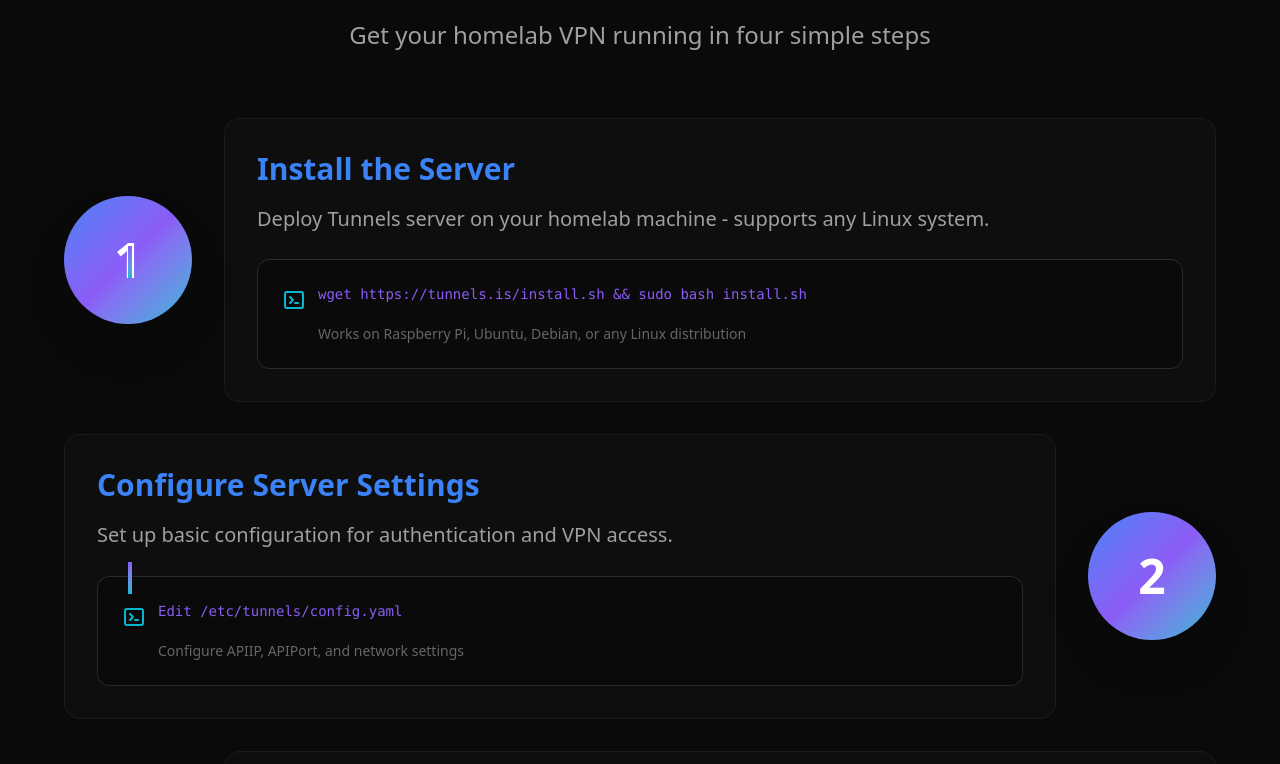
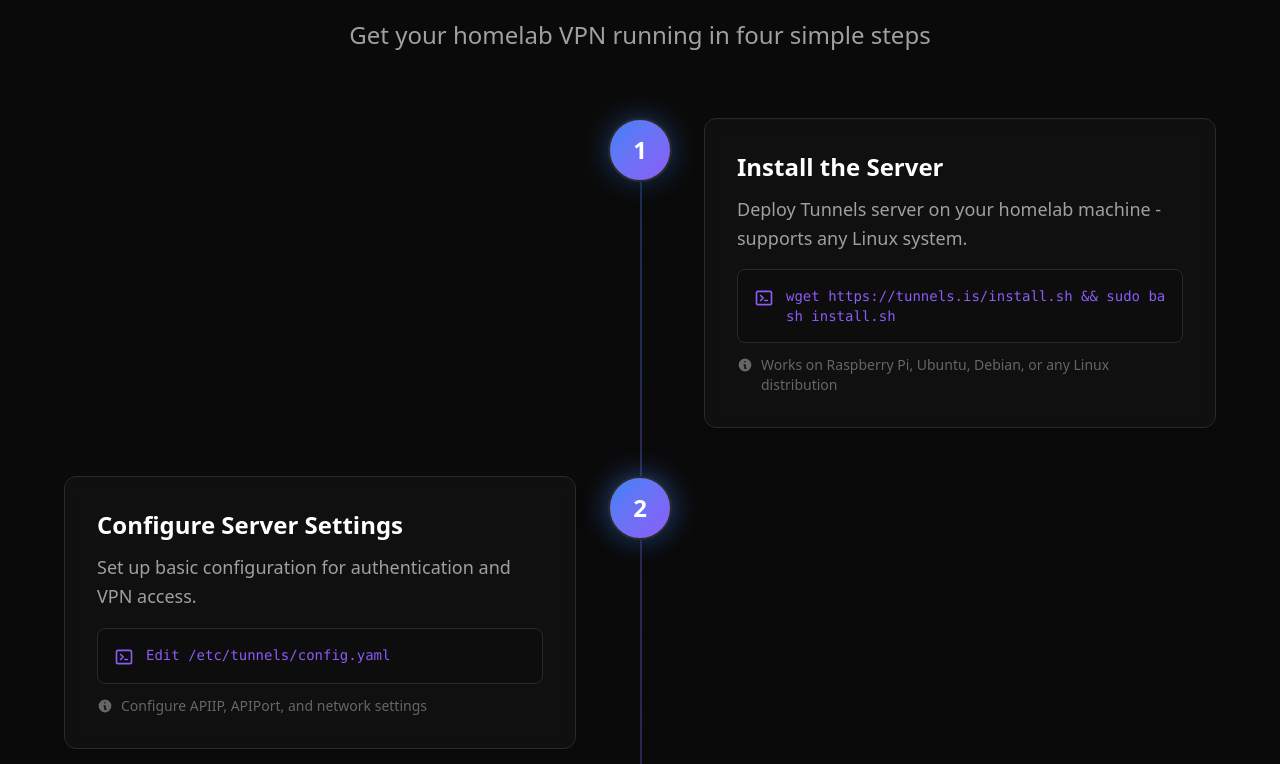
Before and after one commit to tunnels-is/web, a React (Vite) app: page /homelab in a window 1280 px wide. Shown: the part 2103-2867 px from the top of the page. Built offline with nearby package versions, Linux system fonts and the light colour scheme.

Commit message:
new timeline section

```diff
--- a/src/components/sections/FeatureTimeline.jsx
+++ b/src/components/sections/FeatureTimeline.jsx
@@ -2,7 +2,7 @@
 import useScrollAnimation from '../../hooks/useScrollAnimation';
 
 /**
- * FeatureTimeline - Timeline/step-by-step layout for setup guides
+ * FeatureTimeline - Modern vertical timeline layout for setup guides
  *
  * @param {Array} steps - Array of step objects
  * @param {string} steps[].step - Step number or identifier
@@ -13,102 +13,186 @@
  * @param {string} steps[].specs - Specifications or notes (optional)
  * @param {Array} steps[].providers - Array of provider names (optional)
  * @param {boolean} showConnectingLines - Show connecting lines between steps (default: true)
- * @param {boolean} pulseEffect - Enable pulse effect on step numbers (default: false)
+ * @param {boolean} compactMode - Use compact spacing (default: false)
  */
 const FeatureTimeline = ({
   steps = [],
   showConnectingLines = true,
-  pulseEffect = false
+  compactMode = false
 }) => {
   const [ref, isVisible] = useScrollAnimation();
 
   return (
-    <div ref={ref} className="space-y-8">
-      {steps.map((step, index) => (
+    <div ref={ref} className="relative">
+      {/* Vertical timeline line */}
+      {showConnectingLines && (
+        <div className="absolute left-6 md:left-1/2 top-8 bottom-8 w-0.5 bg-gradient-to-b from-dark-accent-primary via-dark-accent-secondary to-dark-accent-tertiary opacity-30" />
+      )}
+
+      <div className={compactMode ? "space-y-6" : "space-y-12"}>
+        {steps.map((step, index) => {
+          const isEven = index % 2 === 0;
+
+          return (
             <motion.div
               key={index}
-          initial={{ opacity: 0, x: index % 2 === 0 ? -100 : 100 }}
-          animate={isVisible ? { opacity: 1, x: 0 } : {}}
-          transition={{ duration: 0.8, delay: index * 0.15 }}
+              initial={{ opacity: 0, y: 50 }}
+              animate={isVisible ? { opacity: 1, y: 0 } : {}}
+              transition={{ duration: 0.6, delay: index * 0.12 }}
               className="relative"
             >
-          <div className={`flex flex-col md:flex-row gap-8 items-center ${
-            index % 2 === 1 ? 'md:flex-row-reverse' : ''
-          }`}>
-            {/* Step Number - Large Circle */}
+              {/* Mobile Layout */}
+              <div className="flex md:hidden items-start gap-6">
+                {/* Step badge */}
                 <motion.div
-              whileHover={{ scale: 1.1, rotate: 360 }}
-              transition={{ duration: 0.6 }}
-              className="flex-shrink-0 w-32 h-32 bg-gradient-to-br from-dark-accent-primary via-dark-accent-secondary to-dark-accent-tertiary rounded-full flex items-center justify-center shadow-2xl relative"
+                  whileHover={{ scale: 1.05 }}
+                  className="relative flex-shrink-0"
                 >
-              <span className="text-5xl font-bold text-white">{step.step}</span>
+                  {/* Glowing ring effect */}
+                  <motion.div
+                    animate={{
+                      scale: [1, 1.15, 1],
+                      opacity: [0.3, 0.5, 0.3]
+                    }}
+                    transition={{
+                      duration: 2.5,
+                      repeat: Infinity,
+                      delay: index * 0.3
+                    }}
+                    className="absolute inset-0 rounded-full bg-dark-accent-primary blur-md"
+                  />
 
-              {/* Pulse effect */}
-              {pulseEffect && (
-                <motion.div
-                  animate={{ scale: [1, 1.2, 1], opacity: [0.5, 0, 0.5] }}
-                  transition={{ duration: 2, repeat: Infinity }}
-                  className="absolute inset-0 rounded-full bg-dark-accent-primary"
-                ></motion.div>
-              )}
+                  {/* Step circle */}
+                  <div className="relative w-12 h-12 bg-gradient-to-br from-dark-accent-primary to-dark-accent-secondary rounded-full flex items-center justify-center shadow-xl border-2 border-dark-accent-primary/30">
+                    <span className="text-xl font-bold text-white">
+                      {step.step}
+                    </span>
+                  </div>
                 </motion.div>
 
-            {/* Content Card */}
-            <div className="flex-1 glass-effect p-8 rounded-2xl hover:bg-dark-elevated transition-all duration-300 border border-dark-border hover:border-dark-accent-primary">
-              <h3 className="text-3xl font-bold text-dark-accent-primary mb-4">
+                {/* Content card */}
+                <div className="flex-1">
+                  <StepContent step={step} index={index} />
+                </div>
+              </div>
+
+              {/* Desktop Layout */}
+              <div className="hidden md:grid md:grid-cols-[1fr_auto_1fr] gap-8 items-start">
+                {/* Left content (for odd indices) */}
+                <div className={isEven ? '' : 'flex justify-end'}>
+                  {!isEven && <StepContent step={step} index={index} />}
+                </div>
+
+                {/* Center - Step badge */}
+                <motion.div
+                  whileHover={{ scale: 1.05 }}
+                  className="relative flex-shrink-0"
+                >
+                  {/* Glowing ring effect */}
+                  <motion.div
+                    animate={{
+                      scale: [1, 1.15, 1],
+                      opacity: [0.3, 0.5, 0.3]
+                    }}
+                    transition={{
+                      duration: 2.5,
+                      repeat: Infinity,
+                      delay: index * 0.3
+                    }}
+                    className="absolute inset-0 rounded-full bg-dark-accent-primary blur-md"
+                  />
+
+                  {/* Step circle */}
+                  <div className="relative w-16 h-16 bg-gradient-to-br from-dark-accent-primary to-dark-accent-secondary rounded-full flex items-center justify-center shadow-xl border-2 border-dark-accent-primary/30">
+                    <span className="text-2xl font-bold text-white">
+                      {step.step}
+                    </span>
+                  </div>
+                </motion.div>
+
+                {/* Right content (for even indices) */}
+                <div>
+                  {isEven && <StepContent step={step} index={index} />}
+                </div>
+              </div>
+            </motion.div>
+          );
+        })}
+      </div>
+    </div>
+  );
+};
+
+// Separated content component for reuse
+const StepContent = ({ step, index }) => (
+  <motion.div
+    whileHover={{ y: -4 }}
+    transition={{ duration: 0.3 }}
+    className="relative group"
+  >
+    {/* Background glow effect on hover */}
+    <div className="absolute inset-0 bg-gradient-to-br from-dark-accent-primary/5 to-dark-accent-secondary/5 rounded-xl opacity-0 group-hover:opacity-100 transition-opacity duration-300 blur-xl" />
+
+    {/* Main card */}
+    <div className="relative bg-dark-surface/80 backdrop-blur-sm p-6 md:p-8 rounded-xl border border-dark-border group-hover:border-dark-accent-primary/50 transition-all duration-300 shadow-lg">
+      {/* Title */}
+      <h3 className="text-xl md:text-2xl font-bold text-white mb-3 group-hover:text-dark-accent-primary transition-colors duration-300">
         {step.title}
       </h3>
-              <p className="text-xl text-dark-text-secondary mb-6 leading-relaxed">
+
+      {/* Description */}
+      <p className="text-base md:text-lg text-dark-text-secondary leading-relaxed mb-4">
         {step.description}
       </p>
 
-              {/* Command/Detail Box */}
-              {(step.command || step.specs || step.details) && (
-                <div className="bg-dark-bg p-6 rounded-xl border border-dark-accent-primary/30">
+      {/* Command/specs/details section */}
+      {(step.command || step.specs || step.details || step.providers) && (
+        <div className="space-y-3">
+          {/* Command box */}
           {step.command && (
-                    <div className="flex items-start gap-3 mb-3">
-                      <svg className="w-6 h-6 text-dark-accent-tertiary flex-shrink-0 mt-1" fill="none" stroke="currentColor" viewBox="0 0 24 24">
+            <div className="bg-dark-bg/50 p-4 rounded-lg border border-dark-accent-primary/20 hover:border-dark-accent-primary/40 transition-colors duration-300">
+              <div className="flex items-start gap-3">
+                {/* Terminal icon */}
+                <svg className="w-5 h-5 text-dark-accent-secondary flex-shrink-0 mt-0.5" fill="none" stroke="currentColor" viewBox="0 0 24 24">
                   <path strokeLinecap="round" strokeLinejoin="round" strokeWidth={2} d="M8 9l3 3-3 3m5 0h3M5 20h14a2 2 0 002-2V6a2 2 0 00-2-2H5a2 2 0 00-2 2v12a2 2 0 002 2z" />
                 </svg>
-                      <code className="text-dark-accent-secondary font-mono text-sm flex-1 break-all">
+                <code className="text-dark-accent-secondary font-mono text-xs md:text-sm flex-1 break-all">
                   {step.command}
                 </code>
               </div>
+            </div>
           )}
+
+          {/* Specs/details */}
           {(step.specs || step.details) && (
-                    <p className="text-dark-text-muted text-sm pl-9">
-                      {step.specs || step.details}
-                    </p>
+            <div className="flex items-start gap-2 text-dark-text-muted text-sm">
+              <svg className="w-4 h-4 mt-0.5 flex-shrink-0" fill="currentColor" viewBox="0 0 20 20">
+                <path fillRule="evenodd" d="M18 10a8 8 0 11-16 0 8 8 0 0116 0zm-7-4a1 1 0 11-2 0 1 1 0 012 0zM9 9a1 1 0 000 2v3a1 1 0 001 1h1a1 1 0 100-2v-3a1 1 0 00-1-1H9z" clipRule="evenodd" />
+              </svg>
+              <span>{step.specs || step.details}</span>
+            </div>
           )}
-                  {step.providers && (
-                    <div className="mt-4 pl-9">
-                      <div className="flex flex-wrap gap-2">
+
+          {/* Providers badges */}
+          {step.providers && step.providers.length > 0 && (
+            <div className="flex flex-wrap gap-2 pt-2">
               {step.providers.map((provider, idx) => (
-                          <span key={idx} className="px-3 py-1 bg-dark-accent-primary/20 text-dark-accent-primary text-xs rounded-full">
+                <motion.span
+                  key={idx}
+                  initial={{ opacity: 0, scale: 0.8 }}
+                  animate={{ opacity: 1, scale: 1 }}
+                  transition={{ delay: index * 0.12 + idx * 0.05 }}
+                  className="px-3 py-1 bg-dark-accent-primary/10 hover:bg-dark-accent-primary/20 text-dark-accent-primary text-xs font-medium rounded-full border border-dark-accent-primary/30 hover:border-dark-accent-primary/50 transition-all duration-200 cursor-default"
+                >
                   {provider}
-                          </span>
+                </motion.span>
               ))}
-                      </div>
             </div>
           )}
         </div>
       )}
     </div>
-          </div>
-
-          {/* Connecting Line */}
-          {showConnectingLines && index < steps.length - 1 && (
-            <motion.div
-              initial={{ scaleY: 0 }}
-              animate={isVisible ? { scaleY: 1 } : {}}
-              transition={{ duration: 0.5, delay: index * 0.15 + 0.5 }}
-              className="hidden md:block absolute left-16 top-32 w-1 h-8 bg-gradient-to-b from-dark-accent-secondary to-dark-accent-tertiary origin-top"
-            />
-          )}
   </motion.div>
-      ))}
-    </div>
 );
-};
 
 export default FeatureTimeline;
```
Also changed, not shown: 1 other file (tests, documents, lock files or other folders). Lines whose indentation alone changed are shown as unchanged.
